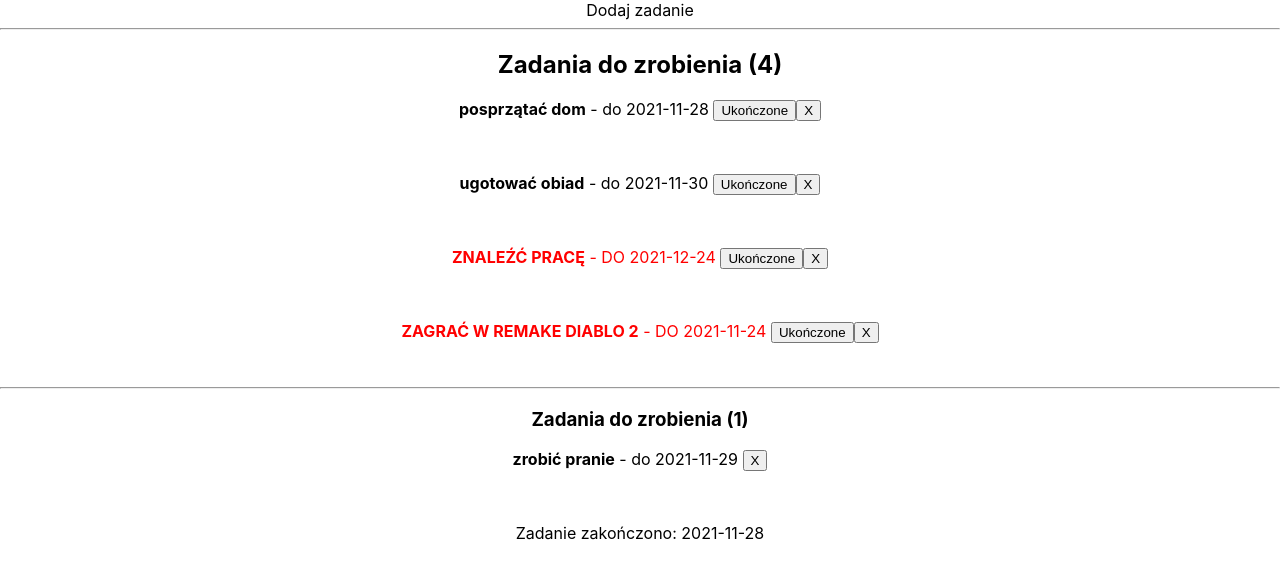
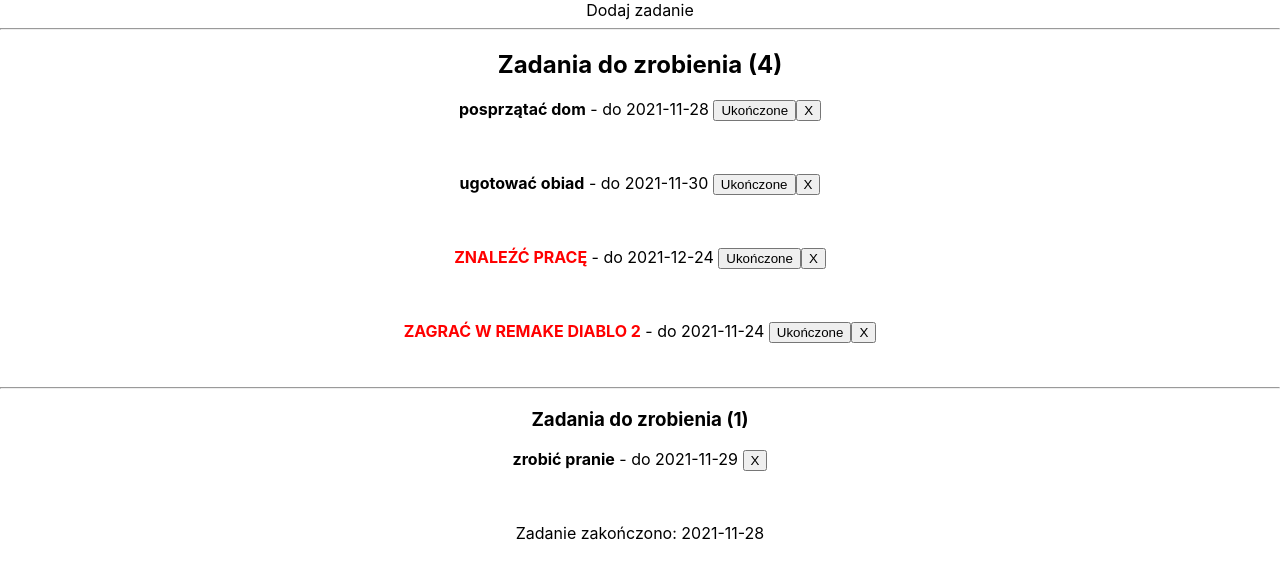
Before and after one commit to michalpluzek/react-todo-app, a React (Create React App) app: page / in a window 1280 px wide. Shown: the top 578 px of the page. Built offline with nearby package versions, Linux system fonts and the light colour scheme.

Commit message:
Correct task style

```diff
--- a/src/components/Task.css
+++ b/src/components/Task.css
@@ -1,4 +1,4 @@
-.red {
+.red strong {
   color: red;
   text-transform: uppercase;
 }
```
